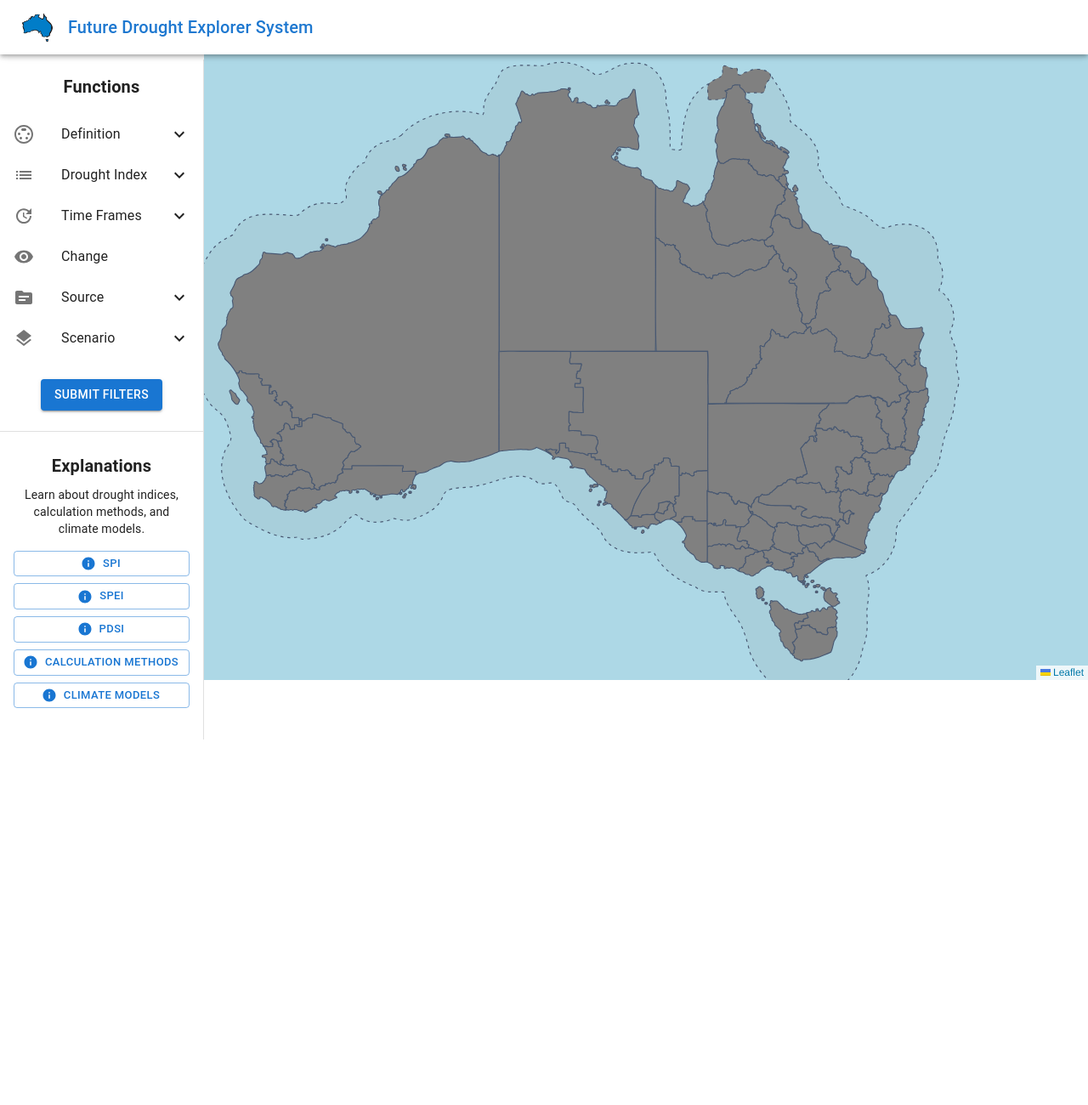
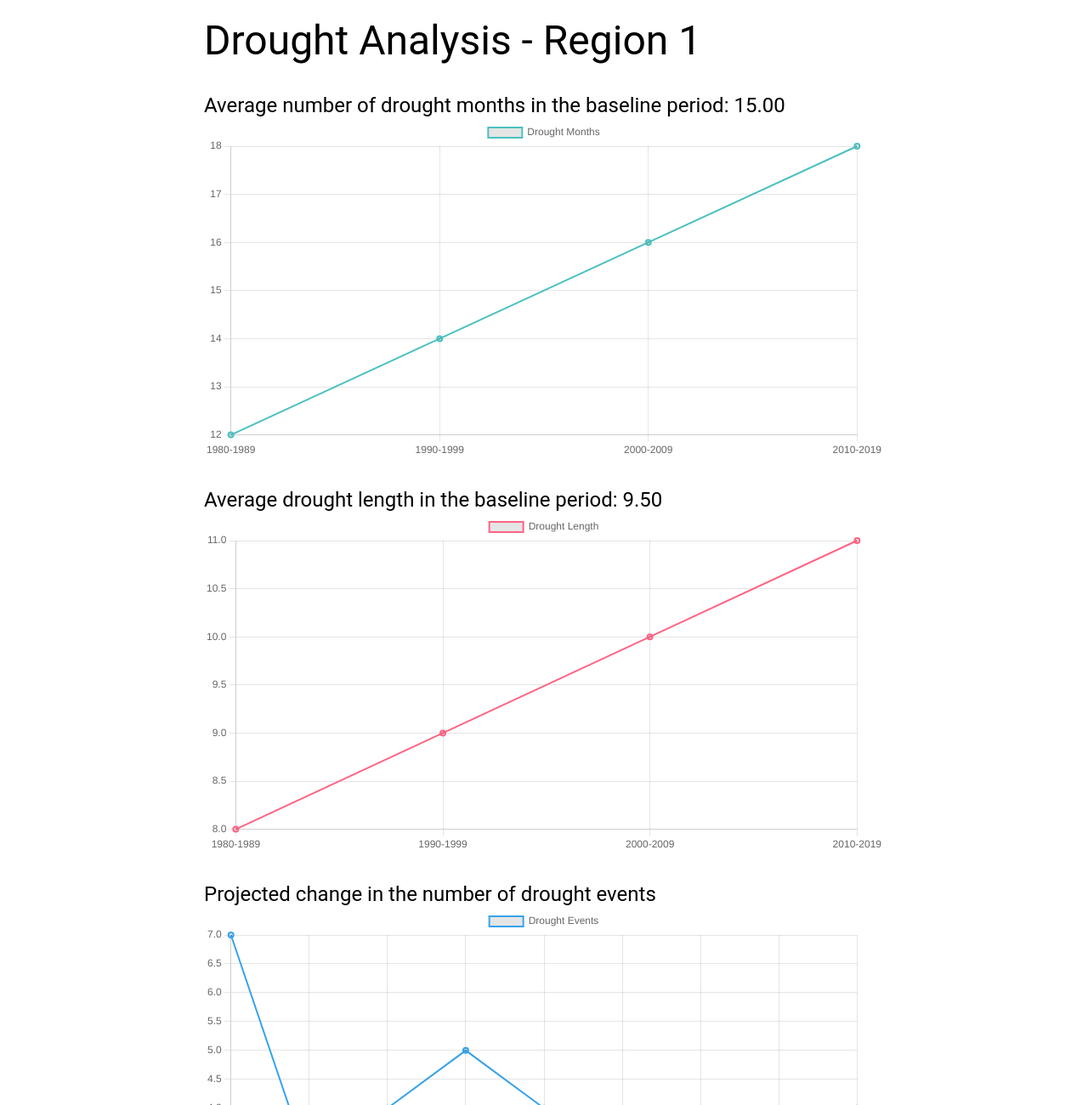
Before and after one commit to unsw-cse-comp99-3900/capstone-project-2025-t1-25t1-9900-h18a-avocado, a React (Create React App) app in the folder frontend/: page /region/1 in a window 1280 px wide. Shown: the top 1300 px of the page at 85% size. Before the commit the page ends 800 px from the top, so only its background shows below. Built offline with nearby package versions, Linux system fonts and the light colour scheme.

Commit message:
updateRegionDetail

```diff
--- a/frontend/package.json
+++ b/frontend/package.json
@@ -12,12 +12,14 @@
     "@testing-library/react": "^16.2.0",
     "@testing-library/user-event": "^13.5.0",
     "@toolpad/core": "^0.13.0",
+    "chart.js": "^4.4.8",
     "leaflet": "^1.9.4",
     "react": "^19.0.0",
+    "react-chartjs-2": "^5.3.0",
     "react-dom": "^19.0.0",
     "react-leaflet": "^5.0.0",
     "react-map-gl": "^8.0.1",
-    "react-router-dom": "^7.3.0",
+    "react-router-dom": "^7.4.0",
     "react-scripts": "5.0.1",
     "web-vitals": "^2.1.4"
   },
--- a/frontend/src/App.jsx
+++ b/frontend/src/App.jsx
@@ -1,9 +1,11 @@
-import React, {useState} from "react";
+import React, { useState } from "react";
 import { Box } from "@mui/material";
+import { BrowserRouter as Router, Routes, Route } from "react-router-dom";
 import "./App.css";
 import TopBar from "./components/TopBar";
 import SideBar from "./components/SideBar";
 import Map from "./components/Map";
+import RegionDetail from "./components/RegionDetail";
 import mapApi from "./api/mapApi";
 
 function App() {
@@ -17,6 +19,12 @@ function App() {
   };
 
   return (
+    <Router>
+      <Routes>
+        {/* 主页：显示地图 */}
+        <Route
+          path="/"
+          element={
             <Box display="flex" flexDirection="column" height="100vh">
               <TopBar />
               <Box display="flex" flexGrow={1}>
@@ -26,6 +34,13 @@ function App() {
                 </Box>
               </Box>
             </Box>
+          }
+        />
+
+        {/* 详情页：当点击区域后跳转到 "/region/:id" */}
+        <Route path="/region/:regionId" element={<RegionDetail />} />
+      </Routes>
+    </Router>
   );
 }
 
--- a/frontend/src/components/Map.jsx
+++ b/frontend/src/components/Map.jsx
@@ -1,4 +1,5 @@
 import React, { useState, useEffect } from "react";
+import { useNavigate } from "react-router-dom";
 import { MapContainer, TileLayer, useMap } from "react-leaflet";
 import "leaflet/dist/leaflet.css";
 import L from "leaflet";
@@ -81,6 +82,9 @@ const generateColor = (regionId) => {
 };
 
 function Map({ mapData }) {
+
+  const navigate = useNavigate();
+
   const [selectedRegion, setSelectedRegion] = useState(null);
   const [droughtData, setDroughtData] = useState(null);
   const [regionColors, setRegionColors] = useState({});
@@ -164,6 +168,9 @@ function Map({ mapData }) {
         path.onclick = async (event) => {
           event.preventDefault();
 
+          console.log("Clicked region ID:", regionId);
+          navigate(`/region/${regionId}`);
+
           const clickedRegionId = event.target.getAttribute("data-map-region-id");
           setSelectedRegion(clickedRegionId);
 
--- /dev/null
+++ b/frontend/src/components/RegionDetail.jsx
@@ -0,0 +1,132 @@
+import React, { useEffect, useState } from "react";
+import { Line } from "react-chartjs-2";
+import { Chart, registerables } from "chart.js";
+import { useParams } from "react-router-dom";
+import { Box, Button, MenuItem, Select, Typography } from "@mui/material";
+
+Chart.register(...registerables);
+
+const fetchData = () => {
+  return new Promise((resolve) => {
+    setTimeout(() => {
+      resolve({
+        year: [1980, 1990, 2000, 2010],
+        drought_months: [12, 14, 16, 18],
+        drought_length: [8, 9, 10, 11],
+        drought_events: {
+          "1980-2019": 7,
+          "2020-2029": 3,
+          "2030-2039": 4,
+          "2040-2049": 5,
+          "2050-2059": 4,
+          "2060-2069": 3,
+          "2070-2079": 2,
+          "2080-2089": 3,
+          "2090-2099": 4
+        }
+      });
+    }, 1000);
+  });
+};
+
+const RegionDetail = () => {
+  const { regionId } = useParams();
+  const [data, setData] = useState(null);
+  const [selectedPeriod, setSelectedPeriod] = useState("2020-2059");
+  const [selectedPeriod2, setSelectedPeriod2] = useState("2020-2059");
+
+  useEffect(() => {
+    fetchData().then((response) => setData(response));
+  }, []);
+
+  if (!data) {
+    return <Typography variant="h4">Loading data...</Typography>;
+  }
+
+  const avgDroughtMonths = (data.drought_months.reduce((a, b) => a + b, 0) / data.drought_months.length).toFixed(2);
+  const avgDroughtLength = (data.drought_length.reduce((a, b) => a + b, 0) / data.drought_length.length).toFixed(2);
+
+  return (
+    <Box sx={{ maxWidth: "800px", margin: "auto", padding: "20px" }}>
+      <Typography variant="h3">Drought Analysis - Region {regionId}</Typography>
+
+      <Box sx={{ mt: 4 }}>
+        <Typography variant="h5">Average number of drought months in the baseline period: {avgDroughtMonths}</Typography>
+        <Line
+          data={{
+            labels: data.year.map((year) => `${year}-${year + 9}`),
+            datasets: [
+              {
+                label: "Drought Months",
+                data: data.drought_months,
+                borderColor: "rgba(75, 192, 192, 1)",
+                borderWidth: 2,
+                fill: false
+              }
+            ]
+          }}
+        />
+      </Box>
+
+      <Box sx={{ mt: 4 }}>
+        <Typography variant="h5">Average drought length in the baseline period: {avgDroughtLength}</Typography>
+        <Line
+          data={{
+            labels: data.year.map((year) => `${year}-${year + 9}`),
+            datasets: [
+              {
+                label: "Drought Length",
+                data: data.drought_length,
+                borderColor: "rgba(255, 99, 132, 1)",
+                borderWidth: 2,
+                fill: false
+              }
+            ]
+          }}
+        />
+      </Box>
+
+      <Box sx={{ mt: 4 }}>
+        <Typography variant="h5">Projected change in the number of drought events</Typography>
+        <Line
+          data={{
+            labels: Object.keys(data.drought_events),
+            datasets: [
+              {
+                label: "Drought Events",
+                data: Object.values(data.drought_events),
+                borderColor: "rgba(54, 162, 235, 1)",
+                borderWidth: 2,
+                fill: false
+              }
+            ]
+          }}
+        />
+      </Box>
+
+      <Box sx={{ mt: 4 }}>
+        <Typography variant="h5">Projected change in drought length</Typography>
+        <Line
+          data={{
+            labels: Object.keys(data.drought_events),
+            datasets: [
+              {
+                label: "Drought Length Change",
+                data: Object.values(data.drought_events),
+                borderColor: "rgba(255, 159, 64, 1)",
+                borderWidth: 2,
+                fill: false
+              }
+            ]
+          }}
+        />
+      </Box>
+
+      <Button sx={{ mt: 4 }} variant="contained" onClick={() => window.location.reload()}>
+        Refresh Data
+      </Button>
+    </Box>
+  );
+};
+
+export default RegionDetail;
--- a/frontend/src/components/SideBar.jsx
+++ b/frontend/src/components/SideBar.jsx
@@ -17,7 +17,7 @@ import {
 import SettingsInputSvideoIcon from "@mui/icons-material/SettingsInputSvideo";
 import ListIcon from "@mui/icons-material/List";
 import UpdateIcon from "@mui/icons-material/Update";
-import VisibilityIcon from "@mui/icons-material/Visibility";
+// import VisibilityIcon from "@mui/icons-material/Visibility";
 import SourceIcon from "@mui/icons-material/Source";
 import LayersIcon from "@mui/icons-material/Layers";
 import InfoIcon from "@mui/icons-material/Info";
@@ -27,7 +27,7 @@ const menuItems = [
   { text: "Definition", icon: <SettingsInputSvideoIcon />, dropdown: true },
   { text: "Drought Index", icon: <ListIcon />, dropdown: true },
   { text: "Time Frames", icon: <UpdateIcon />, dropdown: true },
-  { text: "Change", icon: <VisibilityIcon />, dropdown: false },
+  // { text: "Change", icon: <VisibilityIcon />, dropdown: false },
   { text: "Source", icon: <SourceIcon />, dropdown: true },
   { text: "Scenario", icon: <LayersIcon />, dropdown: true },
 ];
```
Also changed, not shown: 1 other file (tests, documents, lock files or other folders). Lines whose indentation alone changed are shown as unchanged.
